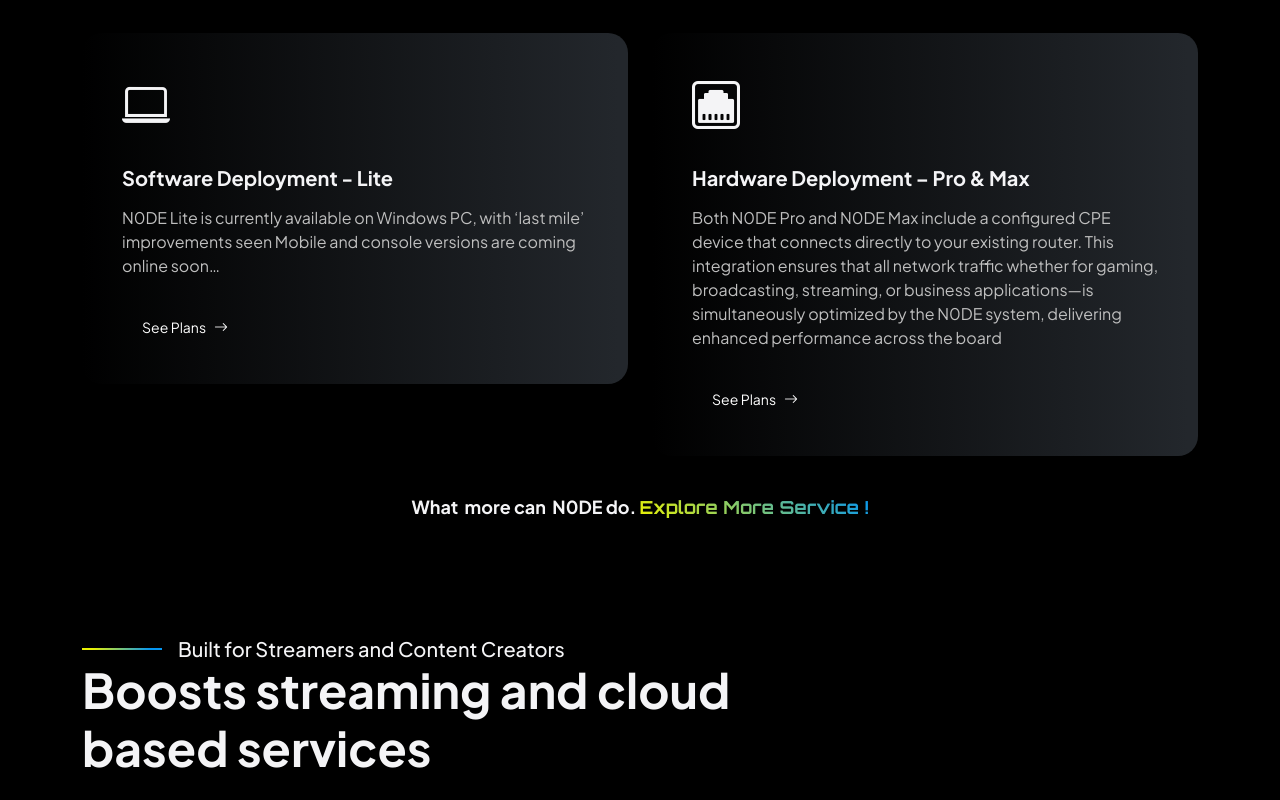
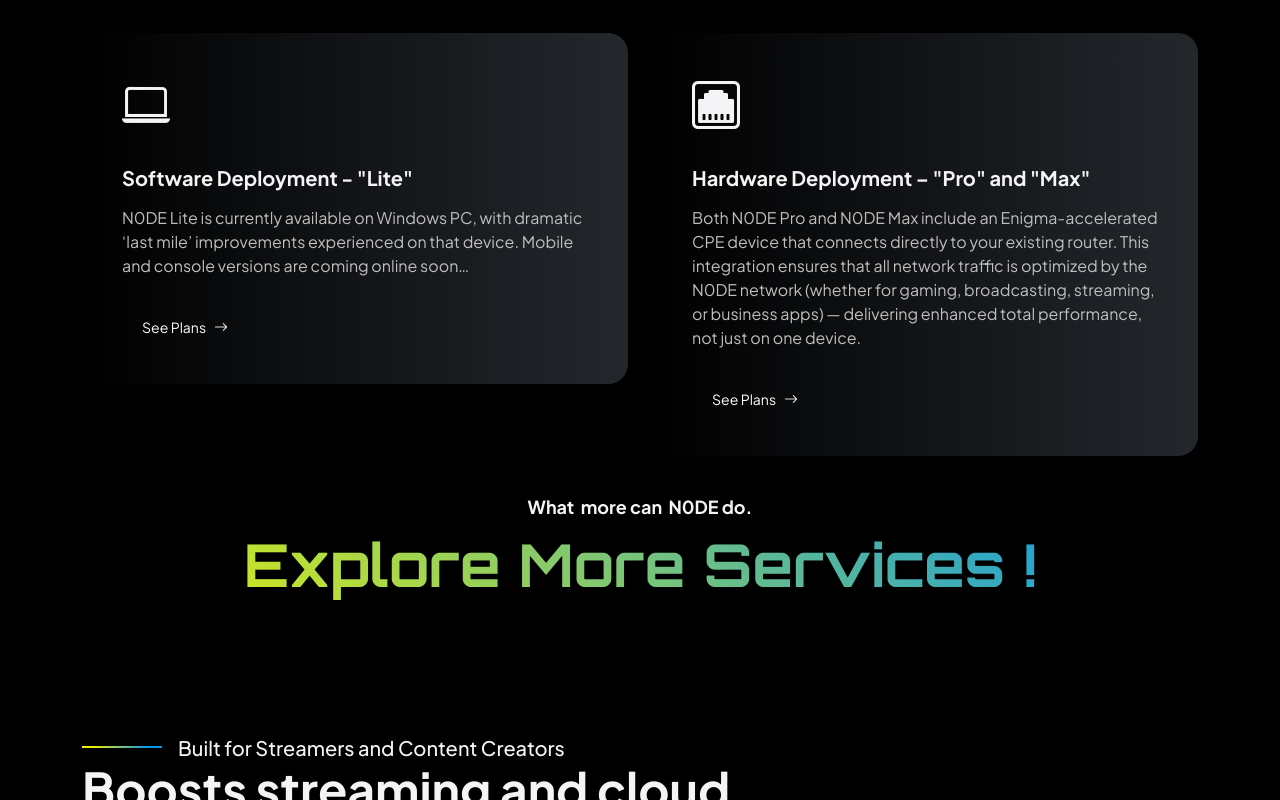
Before and after one commit to Enigma-Incorporated-Ltd/N0DE-Website, a React (Vite) app: page / in a window 1280 px wide. Shown: the part 4008-4808 px from the top of the page. Built offline with nearby package versions, Linux system fonts and the light colour scheme; no server answers.

Commit message:
Update HelpAreaHomeOne per diff (titles, copy, CTA header)
cgen-c4c3181f859943789f1f389a86051f6c

```diff
--- a/src/components/homes/home/HelpAreaHomeOne.tsx
+++ b/src/components/homes/home/HelpAreaHomeOne.tsx
@@ -14,7 +14,7 @@ const HelpAreaHomeOne = () => {
                 >
                   <div className="flex-shrink-0 d-inline-block w-20 h-2px bg-primary-gradient"></div>
                   <span className="d-block fw-medium text-light fs-20">
-                    The N0DE Tech
+                    The N0DE Tech: under the hood
                   </span>
                 </div>
                 <h2 className="text-light" data-cue="fadeIn">
@@ -36,11 +36,10 @@ const HelpAreaHomeOne = () => {
                   <i className="bi bi-laptop"></i>
                 </span>
                 <h5 className="text-light process-card__title">
-                  Software Deployment - Lite
+                  Software Deployment - "Lite"
                 </h5>
                 <p className="mb-8">
-                  N0DE Lite is currently available on Windows PC, with ‘last mile’ improvements seen
-                  Mobile and console versions are coming online soon…
+                  N0DE Lite is currently available on Windows PC, with dramatic ‘last mile’ improvements experienced on that device. Mobile and console versions are coming online soon…
                 </p>
                 <Link
                   to="/contact"
@@ -58,10 +57,9 @@ const HelpAreaHomeOne = () => {
                 <span className="d-inline-block h2 mb-8 text-light process-card__icon">
                   <i className="bi bi-ethernet"></i>
                 </span>
-                <h5 className="text-light process-card__title">Hardware Deployment – Pro & Max</h5>
+                <h5 className="text-light process-card__title">Hardware Deployment – "Pro" and "Max"</h5>
                 <p className="mb-8">
-                  Both N0DE Pro and N0DE Max include a configured CPE device that connects directly to your existing router.
-                  This integration ensures that all network traffic whether for gaming, broadcasting, streaming, or business applications—is simultaneously optimized by the N0DE system, delivering enhanced performance across the board
+                  Both N0DE Pro and N0DE Max include an Enigma-accelerated CPE device that connects directly to your existing router. This integration ensures that all network traffic is optimized by the N0DE network (whether for gaming, broadcasting, streaming, or business apps) — delivering enhanced total performance, not just on one device.
                 </p>
                 <Link
                   to="/contact"
@@ -80,12 +78,8 @@ const HelpAreaHomeOne = () => {
           <div className="container">
             <div className="row">
               <div className="col-12">
-                <h6 className="text-center mb-0 text-light">
-                  What&nbsp; more can&nbsp; N0DE do.{" "}
-                  <span className="text-gradient-primary">
-                    Explore More Service !
-                  </span>
-                </h6>
+                <h6 className="text-center mb-3 text-light">What&nbsp; more can&nbsp; N0DE do.</h6>
+                <div className="text-center"><h1 className="text-gradient-primary">Explore More Services !</h1></div>
               </div>
             </div>
           </div>
```
